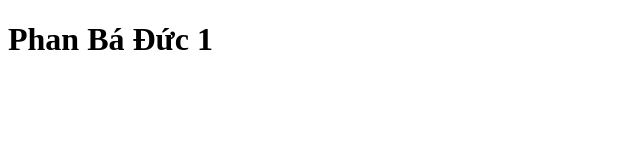
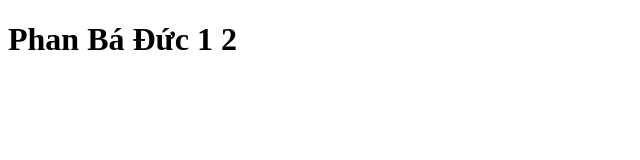
Before and after one commit to Anh-Duc-Pham/web-ban-hang, a plain HTML site: page category.html in a window 1280 px wide. Shown: the full height of the page, 0-640 px from the left. Drawn offline with Linux system fonts and the light colour scheme.

Commit message:
update category

```diff
--- a/category.html
+++ b/category.html
@@ -7,6 +7,6 @@
     <title>resgiter</title>
 </head>
 <body>
-    <h1>Phan Bá Đức 1</h1>
+    <h1>Phan Bá Đức 1 2</h1>
 </body>
 </html>
```
